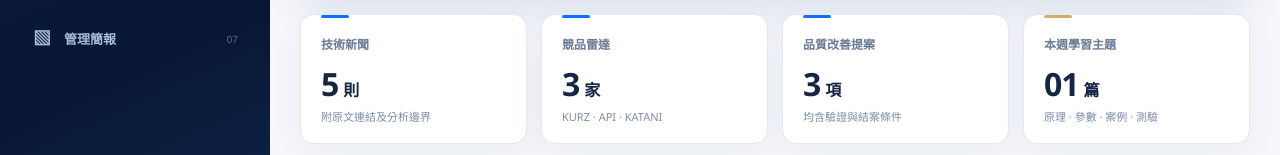
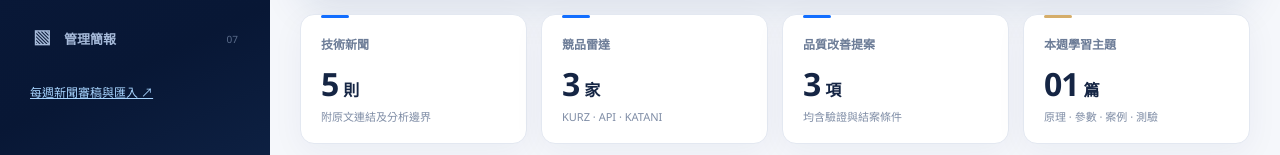
Before and after one commit to scientia2027-ops/foil-tech-intelligence, a website: page index.html in a window 1280 px wide. Shown: the part 480-635 px from the top of the page. Drawn offline with Linux system fonts and the light colour scheme.

Commit message:
ui: add review workbench link to sidebar

```diff
--- a/index.html
+++ b/index.html
@@ -26,6 +26,7 @@
       <button data-view="archive" class="nav-link"><span class="nav-icon">▦</span>歷史週報 <span class="nav-num">06</span></button>
       <button data-view="reports" class="nav-link"><span class="nav-icon">▧</span>管理簡報 <span class="nav-num">07</span></button>
     </nav>
+    <div style="padding:12px 13px 0"><a href="editor.html" style="font-size:12px;color:#a8d5ff;text-decoration:underline">每週新聞審稿與匯入 ↗</a></div>
     <div class="side-bottom">
       <div class="side-bottom-top"><span class="status-glow"></span> 自動更新架構已備妥</div>
       <p>週一更新公開新聞與學習主題。需完成 GitHub Pages 部署後才會對外生效。</p>
```
